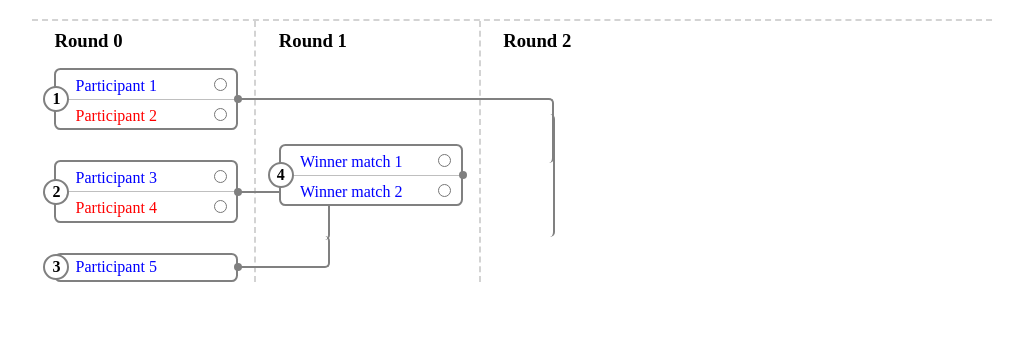
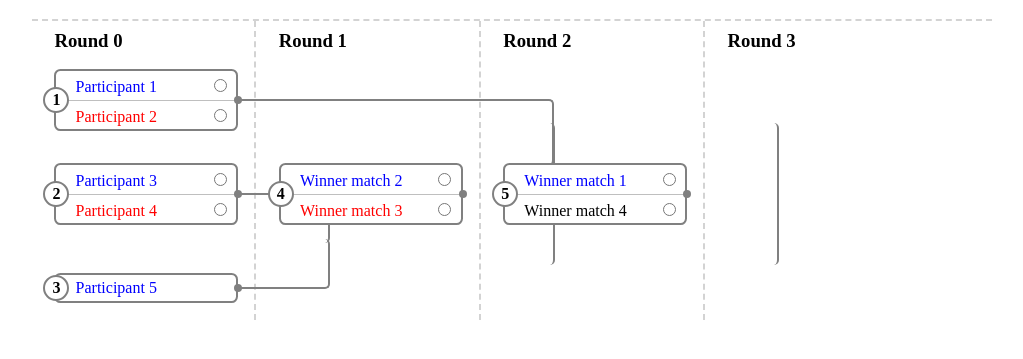
Before and after one commit to feryardiant/poc-brackets, a website: page index.html in a window 1280 px wide. Shown: the part 61-420 px from the top of the page, without its empty margins (128-1151 px from the left). Drawn offline with Linux system fonts and the light colour scheme.

Commit message:
chore: fix some scalability issues
Signed-off-by: Fery Wardiyanto <ferywardiyanto@gmail.com>

```diff
--- a/main.js
+++ b/main.js
@@ -93,7 +93,7 @@ function generateRounds(totalParties) {
             id: r + 1,
             parties: r === 0
                 ? generateParties(totalParties)
-                : rounds.slice(0, r - 1).reduce((parties, round) => {
+                : rounds.slice(0, r).reduce((parties, round) => {
                     round.matches.forEach((match) => {
                         if (rounds[match.next] === undefined) {
                             rounds[match.next] = createEmptyRound(match.next)
@@ -125,8 +125,11 @@ function generateRounds(totalParties) {
             })
             : []
 
-        rounds[r] = round
         shouldNext = round.matches.length > 0
+
+        if (shouldNext) {
+            rounds[r] = round
+        }
 
         r++
     }
@@ -299,10 +302,12 @@ function createMatchSides(matches, slice) {
 export function init($chart, totalParties) {
     const rounds = generateRounds(totalParties)
     const matchGap = 30
+    const matchHeight = 62
 
     $chart.innerHTML = ''
     $chart.style.setProperty('--participants', `${totalParties}`)
-    $chart.style.setProperty('--height', '62px')
+    $chart.style.setProperty('--height', `${matchHeight}px`)
+    $chart.style.setProperty('--gap', `${matchGap}px`)
 
     for (const roundId in rounds) {
         const round = rounds[roundId]
@@ -318,7 +323,6 @@ export function init($chart, totalParties) {
         $section.style.setProperty('--curr-round', roundId)
 
         $matches.classList.add('matches')
-        $matches.style.setProperty('--gap', `${matchGap}px`)
         $matches.style.setProperty('--grid', round.matches.length)
 
         $section.append($title)
--- a/style.css
+++ b/style.css
@@ -71,6 +71,7 @@ header {
     display: flex;
     align-items: center;
     isolation: isolate;
+    min-height: calc(var(--height) + 2px);
 }
 
 .match-inner {
```
